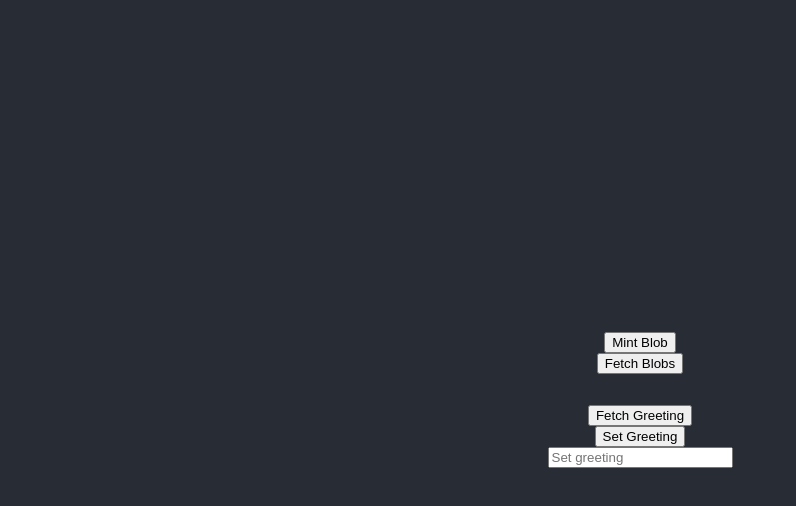
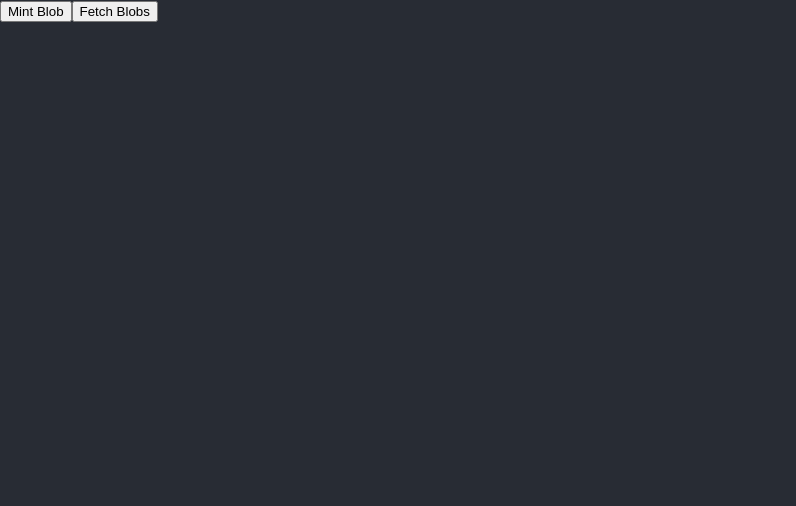
Before and after one commit to r3dDoX/web3-camp-project, a React (Create React App) app: page / in a window 1280 px wide. Shown: the top 506 px of the page, without its empty margins (0-796 px from the left). Built offline with nearby package versions, Linux system fonts and the light colour scheme.

Commit message:
render blob tokens

```diff
--- a/package.json
+++ b/package.json
@@ -41,5 +41,8 @@
       "last 1 firefox version",
       "last 1 safari version"
     ]
+  },
+  "devDependencies": {
+    "base64-sol": "1.0.1"
   }
 }
--- a/src/App.css
+++ b/src/App.css
@@ -1,38 +1,13 @@
 .App {
-  text-align: center;
+  background-color: #282c34;
+  min-height: 100vh;
 }
 
-.App-logo {
-  height: 40vmin;
-  pointer-events: none;
+.blobs {
+  display: flex;
 }
 
-@media (prefers-reduced-motion: no-preference) {
-  .App-logo {
-    animation: App-logo-spin infinite 20s linear;
-  }
+img {
+  width: 350px;
+  height: 350px;
 }
-
-.App-header {
-  background-color: #282c34;
-  min-height: 100vh;
-  display: flex;
-  flex-direction: column;
-  align-items: center;
-  justify-content: center;
-  font-size: calc(10px + 2vmin);
-  color: white;
-}
-
-.App-link {
-  color: #61dafb;
-}
-
-@keyframes App-logo-spin {
-  from {
-    transform: rotate(0deg);
-  }
-  to {
-    transform: rotate(360deg);
-  }
-}
--- a/src/App.js
+++ b/src/App.js
@@ -1,45 +1,14 @@
 import './App.css';
 import {useState} from 'react';
 import {ethers} from 'ethers';
-import Greeter from './artifacts/contracts/Greeter.sol/Greeter.json';
 import Blob from './artifacts/contracts/Blob.sol/Blob.json';
-import version from './blob-contract-address.json'
-
-const greeterAddress = '0x5FbDB2315678afecb367f032d93F642f64180aa3';
-const blobAddress = version;
+import blobAddress from './blob-contract-address.json';
 
 function App() {
-  const [greeting, setGreetingValue] = useState();
+  const [blobs, setBlobs] = useState([]);
 
   async function requestAccount() {
     await window.ethereum.request({method: 'eth_requestAccounts'});
-  }
-
-  async function fetchGreeting() {
-    if (typeof window.ethereum !== 'undefined') {
-      const provider = new ethers.providers.Web3Provider(window.ethereum);
-      const contract = new ethers.Contract(greeterAddress, Greeter.abi, provider);
-      try {
-        const data = await contract.greet();
-        console.log('data: ', data);
-      } catch (err) {
-        console.log('Error: ', err);
-      }
-    }
-  }
-
-  // call the smart contract, send an update
-  async function setGreeting() {
-    if (!greeting) return;
-    if (typeof window.ethereum !== 'undefined') {
-      await requestAccount();
-      const provider = new ethers.providers.Web3Provider(window.ethereum);
-      const signer = provider.getSigner();
-      const contract = new ethers.Contract(greeterAddress, Greeter.abi, signer);
-      const transaction = await contract.setGreeting(greeting);
-      await transaction.wait();
-      fetchGreeting();
-    }
   }
 
   async function mintBlob() {
@@ -67,20 +36,19 @@ function App() {
 
     for (let i = 0; i < balance; i++) {
       const token = await contract.tokenOfOwnerByIndex(address, i);
-      console.log("token URI:", await contract.tokenURI(token));
+      const tokenUri = await contract.tokenURI(token);
+      const decodedToken = JSON.parse(atob(tokenUri.split(',')[1]));
+      setBlobs((prevBlobs) => [...prevBlobs, decodedToken]);
     }
   }
 
   return (
     <div className="App">
-      <header className="App-header">
-        <button onClick={mintBlob}>Mint Blob</button>
-        <button onClick={fetchBlobs}>Fetch Blobs</button>
-        <br />
-        <button onClick={fetchGreeting}>Fetch Greeting</button>
-        <button onClick={setGreeting}>Set Greeting</button>
-        <input onChange={e => setGreetingValue(e.target.value)} placeholder="Set greeting" />
-      </header>
+      <button onClick={mintBlob}>Mint Blob</button>
+      <button onClick={fetchBlobs}>Fetch Blobs</button>
+      <div className="blobs">
+        {blobs.map((blob, index) => <img key={index} src={blob.image} alt={blob.name}/>)}
+      </div>
     </div>
   );
 }
```
Also changed, not shown: 2 other files (tests, documents, lock files or other folders).
